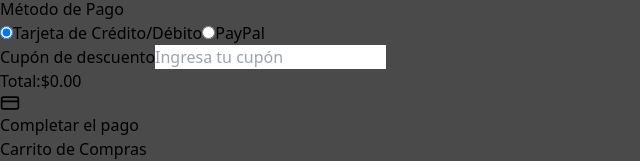
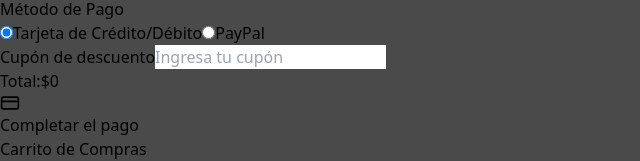
Before and after one commit to davidevunir/actividad1, a React (Vite) app: page /checkout in a window 1280 px wide. Shown: the part 209-370 px from the top of the page, without its empty margins (0-640 px from the left). Built offline with nearby package versions, Linux system fonts and the light colour scheme.

Commit message:
little changes

```diff
--- a/src/components/CartContext.jsx
+++ b/src/components/CartContext.jsx
@@ -50,6 +50,10 @@ export const CartProvider = ({children}) => {
     });
   }
 
+  const clearCart = () => {
+    setCartItems([]);
+  }
+
   const toggleCart = () => {
     setIsOpen(!isOpen);
   }
@@ -57,7 +61,16 @@ export const CartProvider = ({children}) => {
   const total = cartItems.reduce((sum, item) => sum + (item.price * item.quantity), 0);
 
   return (
-      <CartContext.Provider value={{isOpen, cartItems, addToCart, removeFromCart, toggleCart, total, handleSearch, filteredBooks}}>
+      <CartContext.Provider value={{
+        isOpen,
+        cartItems,
+        addToCart,
+        removeFromCart,
+        clearCart,
+        toggleCart,
+        total,
+        handleSearch,
+        filteredBooks}}>
         {children}
       </CartContext.Provider>
   );
--- a/src/views/Checkout.jsx
+++ b/src/views/Checkout.jsx
@@ -5,7 +5,7 @@ import {useCart} from "../components/CartContext.jsx";
 
 export const Checkout = () => {
   const navigate = useNavigate();
-  const {cartItems, total, removeFromCart} = useCart();
+  const {cartItems, total, removeFromCart, clearCart} = useCart();
   const [paymentMethod, setPaymentMethod] = useState('card');
   const [coupon, setCoupon] = useState('');
 
@@ -18,18 +18,17 @@ export const Checkout = () => {
 
         <div className="max-w-2xl mx-auto">
           <h1 className="text-white text-2xl font-bold mb-6">¡Gracias por preferirnos!</h1>
-
           <div className="bg-white p-6 rounded-lg shadow mb-6">
             <h2 className="text-lg font-semibold mb-4">Libros seleccionados</h2>
             <div className="space-y-4">
               {cartItems.map((item) => (
-                  <div key={item.id} className="flex justify-between items-center py-2 border-b">
+                  <div className="flex justify-between items-center py-2 border-b" key={item.id}>
                     <div>
                       <p className="font-medium">{item.title}</p>
                       <p className="text-sm text-gray-500">Cantidad: {item.quantity}</p>
                     </div>
                     <div className="flex items-center gap-4">
-                      <p className="font-medium">${(item.price * item.quantity).toFixed(2)}</p>
+                      <p className="font-medium">${(item.price * item.quantity)}</p>
                       <button className="text-red-500 hover:text-red-700"
                               onClick={() => removeFromCart(item.id)}>
                         <Trash2 size={20}/>
@@ -77,12 +76,17 @@ export const Checkout = () => {
             <div className="border-t pt-4">
               <div className="flex justify-between items-center text-xl font-bold">
                 <span>Total:</span>
-                <span>${total.toFixed(2)}</span>
+                <span>${total}</span>
               </div>
             </div>
           </div>
 
-          <button className="w-full bg-emerald-600 text-white py-3 rounded-lg font-semibold hover:bg-emerald-700 flex items-center justify-center gap-2">
+          <button className="w-full bg-emerald-600 text-white py-3 rounded-lg font-semibold hover:bg-emerald-700 flex items-center justify-center gap-2"
+                  onClick={() => {
+                    alert('¡Pedido completado con éxito!');
+                    clearCart();
+                    navigate('/home');
+                  }}>
             <CreditCard size={20}/> Completar el pago
           </button>
         </div>
```
